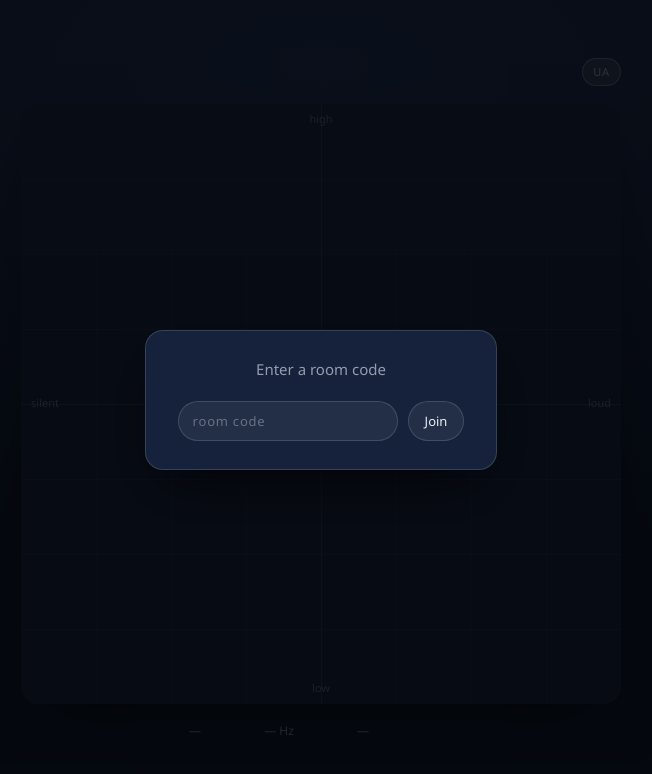
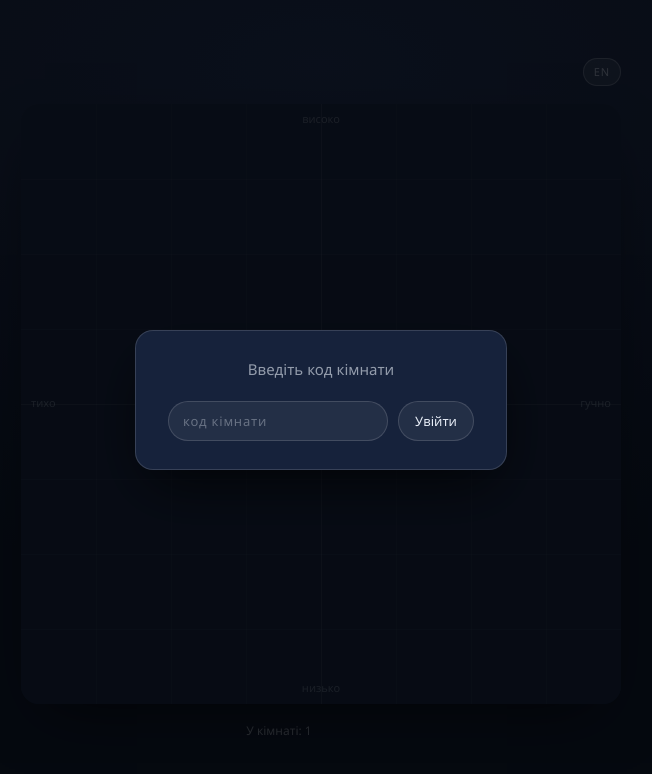
Before and after one commit to kirunek/art-music, a website: page index.html in a window 1280 px wide. Shown: the whole page, without its empty margins (319-971 px from the left). Drawn offline with Linux system fonts and the light colour scheme.

Commit message:
UA default lang, remove note display, room/player captions, no room size limit

```diff
--- a/index.html
+++ b/index.html
@@ -10,7 +10,7 @@
 <body>
 <div class="app">
   <div class="topbar">
-    <button class="lang-btn" id="langbtn">UA</button>
+    <button class="lang-btn" id="langbtn">EN</button>
   </div>
 
   <nav class="tab-bar" hidden>
@@ -55,8 +55,6 @@
     </div>
 
     <div class="theremin-info">
-      <span class="theremin-stat" id="theremin-note">—</span>
-      <span class="theremin-stat" id="theremin-freq">— Hz</span>
       <span class="theremin-stat" id="theremin-players">—</span>
       <span class="theremin-stat" id="room-code-info"></span>
     </div>
@@ -75,11 +73,11 @@
 
 <div class="modal-backdrop visible" id="room-modal-backdrop">
   <div class="modal">
-    <p class="modal-msg" id="room-modal-title">Enter a room code</p>
+    <p class="modal-msg" id="room-modal-title">Введіть код кімнати</p>
     <div class="room-modal-row">
       <input class="room-input" id="room-input" type="text" placeholder="room code"
              maxlength="12" autocomplete="off" autocapitalize="characters" spellcheck="false" />
-      <button class="pill" id="room-join-btn"><span id="room-join-label">Join</span></button>
+      <button class="pill" id="room-join-btn"><span id="room-join-label">Увійти</span></button>
     </div>
     <div id="room-error" class="room-error-msg" hidden></div>
   </div>
--- a/theremin.js
+++ b/theremin.js
@@ -158,14 +158,48 @@
     }));
   }
 
+  // ----- i18n -----
+  const LANGS = {
+    en: {
+      join: 'Join',
+      roomPlaceholder: 'room code',
+      roomFull: 'Room is full', connFailed: 'Connection failed',
+      players: n => `In the room: ${n}`,
+      roomPrefix: 'Room #',
+      modalTitle: 'Enter a room code',
+      loud: 'loud', silent: 'silent', high: 'high', low: 'low',
+      langSwitch: 'UA',
+    },
+    ua: {
+      join: 'Увійти',
+      roomPlaceholder: 'код кімнати',
+      roomFull: 'Кімната заповнена', connFailed: 'Помилка з\'єднання',
+      players: n => `У кімнаті: ${n}`,
+      roomPrefix: 'Кімната #',
+      modalTitle: 'Введіть код кімнати',
+      loud: 'гучно', silent: 'тихо', high: 'високо', low: 'низько',
+      langSwitch: 'EN',
+    },
+  };
+
+  let currentLang = 'ua';
+  let strings = LANGS.ua;
+
+  function applyStrings(){
+    const langBtn   = document.getElementById('langbtn');
+    const joinLabel = document.getElementById('room-join-label');
+    const inp       = document.getElementById('room-input');
+    const modalTitle = document.getElementById('room-modal-title');
+    const codeInfo  = document.getElementById('room-code-info');
+    if (langBtn)    langBtn.textContent    = strings.langSwitch;
+    if (joinLabel)  joinLabel.textContent  = strings.join;
+    if (inp)        inp.placeholder        = strings.roomPlaceholder;
+    if (modalTitle) modalTitle.textContent = strings.modalTitle;
+    if (codeInfo && wsRoom) codeInfo.textContent = strings.roomPrefix + wsRoom;
+    updatePlayersDisplay();
+  }
+
   // ----- room UI -----
-  let strings = {
-    join: 'Join', leave: 'Leave',
-    roomPlaceholder: 'room code',
-    roomFull: 'Room is full', connFailed: 'Connection failed',
-    players: n => n === 1 ? '1 player' : `${n} players`,
-    loud: 'loud', silent: 'silent', high: 'high', low: 'low',
-  };
 
   function setRoomState(state, data){
     const backdrop = document.getElementById('room-modal-backdrop');
@@ -188,7 +222,7 @@
     }
     if (state === 'joined'){
       backdrop.classList.remove('visible');
-      if (codeInfo) codeInfo.textContent = data.room;
+      if (codeInfo) codeInfo.textContent = strings.roomPrefix + data.room;
       updatePlayersDisplay();
     }
     if (state === 'error'){
@@ -202,6 +236,8 @@
   function updatePlayersDisplay(){
     const infoEl = document.getElementById('theremin-players');
     if (infoEl) infoEl.textContent = strings.players(1 + remotePlayers.size);
+    const codeInfo = document.getElementById('room-code-info');
+    if (codeInfo && wsRoom) codeInfo.textContent = strings.roomPrefix + wsRoom;
   }
 
   function handleJoin(){
@@ -218,6 +254,14 @@
     if (inp){
       inp.addEventListener('keydown', e => { if (e.key === 'Enter') handleJoin(); });
       inp.addEventListener('input', e => { e.target.value = e.target.value.toUpperCase(); });
+    }
+    const langBtn = document.getElementById('langbtn');
+    if (langBtn){
+      langBtn.addEventListener('click', () => {
+        currentLang = currentLang === 'en' ? 'ua' : 'en';
+        strings = LANGS[currentLang];
+        applyStrings();
+      });
     }
   }
 
@@ -345,26 +389,11 @@
     resize();
     window.addEventListener('resize', resize);
     bindRoomUI();
+    applyStrings();
     draw();
   }
 
   document.addEventListener('theremin:show', init, { once: true });
 
-  document.addEventListener('theremin:lang', e => {
-    const T = e.detail;
-    strings = {
-      join: T.join, leave: T.leave,
-      roomPlaceholder: T.roomPlaceholder,
-      roomFull: T.roomFull, connFailed: T.connFailed,
-      players: T.thereminPlayers,
-      loud: T.loud, silent: T.silent, high: T.high, low: T.low,
-    };
-    const joinLabel = document.getElementById('room-join-label');
-    const inp       = document.getElementById('room-input');
-    if (joinLabel) joinLabel.textContent = strings.join;
-    if (inp) inp.placeholder = strings.roomPlaceholder;
-    updatePlayersDisplay();
-  });
-
   if (document.getElementById('tab-theremin').classList.contains('active')) init();
 })();
```
Also changed, not shown: server.js (+0 -8 lines).
